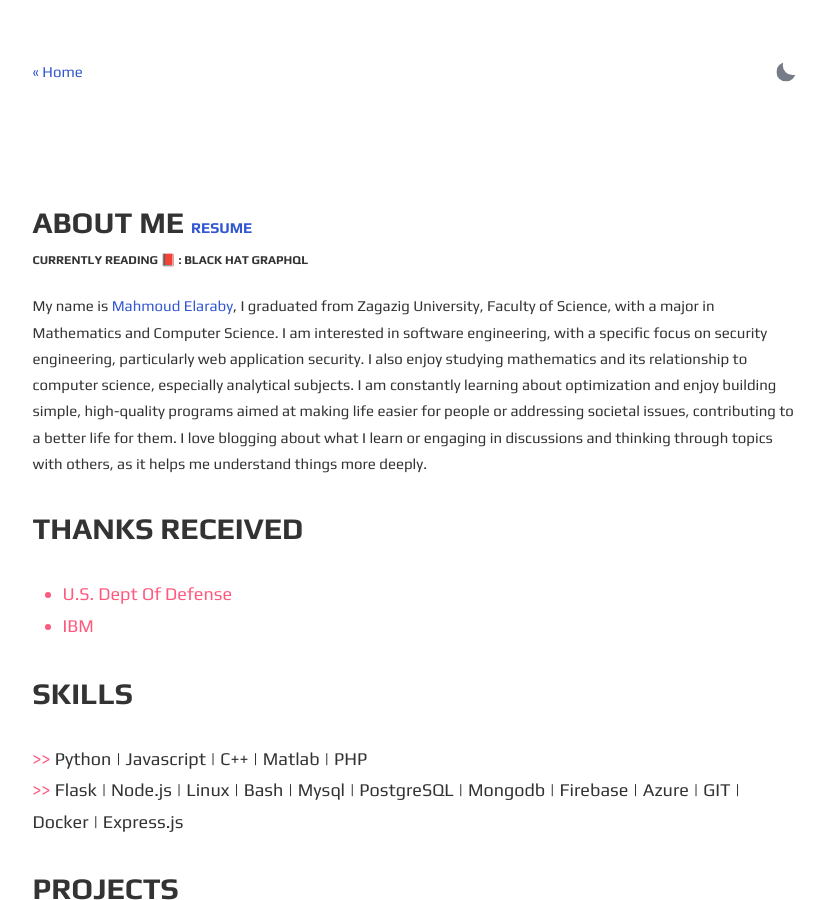
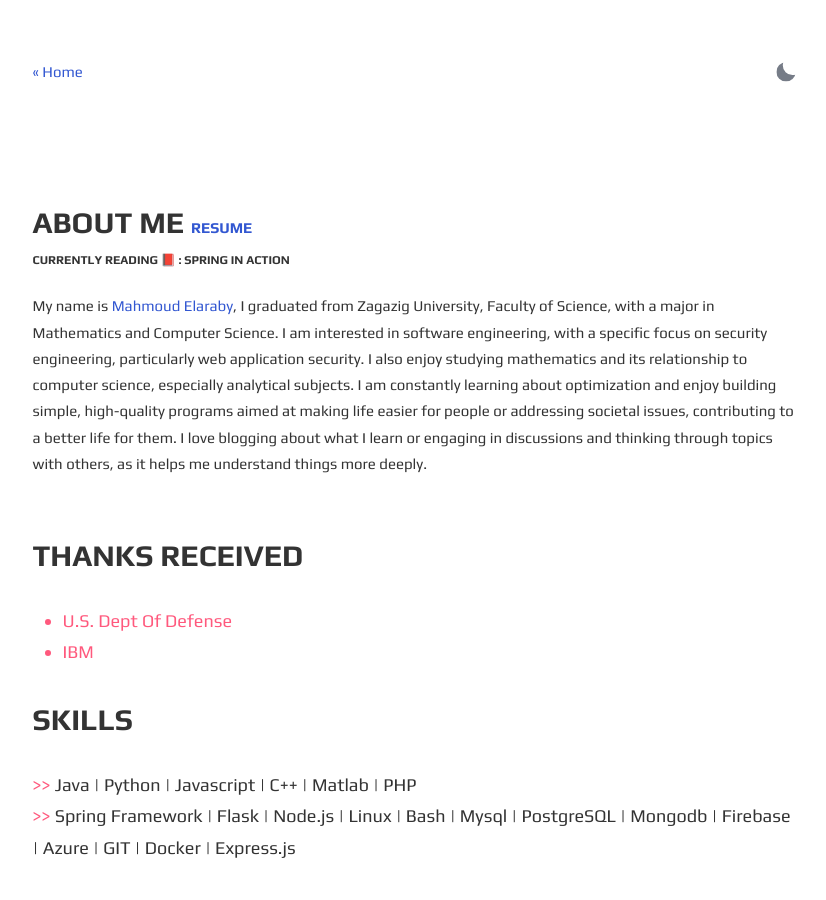
Before and after one commit to Seth0x41/seth0x41.github.io, a Jekyll site: the page built from about.html, in a window 1280 px wide and 900 px high. Shown: the whole window, without its empty margins (225-1051 px from the left). Built offline with Jekyll 4.4.1, drawn with Linux system fonts in a browser that asks for light colours; some of the changed text lies outside the part shown.

Commit message:
change reading list

```diff
--- a/_config.yml
+++ b/_config.yml
@@ -4,9 +4,9 @@ greetings: Hello there! 👋
 description: >-
   Blogging about Software Engineering and Cyber Security.
 lang: en-US
-timezone:  Africa/Cairo
+timezone: Africa/Cairo
 data-theme: dark # default theme "dark" | "light"
-discus-identifier:  # replace with your disqus shortname
+discus-identifier: # replace with your disqus shortname
 comments-enabled: false # true to enable disqus comments, false to hide them
 author:
   name: seth0x41
@@ -19,7 +19,7 @@ author:
   linkedin: seth0x41 # linkedin profile
   email: Sec.MahmoudAlarby@email.com # email adress
   telegram: seth0x41
-  reading: Black Hat Graphql
+  reading: [" Spring in Action"]
 # Font Settings
 googlewebfonts: family=Play:wght@400;700&family=Source+Code+Pro:ital,wght@0,200;0,300;0,400;0,600;0,700;0,900;1,300;1,400;1,500;1,600;1,700;1,900
 
@@ -32,12 +32,10 @@ permalink: pretty
 # url: "http://localhost:4000" #
 # baseurl: "" #
 
-
 markdown: kramdown
 kramdown:
   input: GFM
   syntax_highlighter: rouge
-
 
 exclude:
   - .jekyll-cache
@@ -73,24 +71,21 @@ collections:
     permalink: /:year/:month/:day/:slug
 
 defaults:
-  -
-    scope:
+  - scope:
       path: ""
     values:
       layout: "default"
-  -
-    scope:
+  - scope:
       path: ""
       type: "pages"
     values:
       layout: "page"
-  -
-    scope:
+  - scope:
       path: ""
       type: "posts"
     values:
       layout: "post"
 
 relative_links:
-  enabled:     true
+  enabled: true
   collections: false
--- a/about.html
+++ b/about.html
@@ -14,7 +14,8 @@ layout: default
 <section>
     <!-- The Timeline -->
 
- <h1>About ME <span style="font-size: 15px;"><a href="https://drive.google.com/file/d/19pjNpuuwjIwcj4csZB-65894EYyq4n9h/view">Resume</a> <p style="font-size: 12px;">Currently Reading 📕 : {{ site.author.reading }}</p>
+ <h1>About ME <span style="font-size: 15px;"><a href="https://drive.google.com/file/d/19pjNpuuwjIwcj4csZB-65894EYyq4n9h/view">Resume</a>
+  <p style="font-size: 12px;">Currently Reading 📕 : {{ site.author.reading | join: ", " }}</p>
  </span></h1>
 
  <p>My name is <a href="https://www.linkedin.com/in/seth0x41/">Mahmoud Elaraby</a>, I graduated from Zagazig University, Faculty of Science, with a major in Mathematics and Computer Science.
@@ -25,6 +26,15 @@ layout: default
   </p>  <!-- adding an empty line to separate the social profile links -->
 </br>
 
+
+
+<!-- <ul style="padding-left: 30px; color: #ff597d ; font-size: 18px;">
+  <li>U.S. Dept Of Defense</li>
+  <li>IBM</li>
+</ul> -->
+<br>
+
+
 <h1>Thanks Received </h1>
 <ul style="padding-left: 30px; color: #ff597d ; font-size: 18px;">
   <li>U.S. Dept Of Defense</li>
@@ -33,8 +43,8 @@ layout: default
 <br>
 
 <h1>Skills </h1>
-<p style="font-size: 18px;"> <span style="color: #ff597d;">>> </span> Python | Javascript | C++ | Matlab | PHP </p>
-<p style="font-size: 18px;"> <span style="color: #ff597d;">>> </span> Flask | Node.js | Linux | Bash | Mysql | PostgreSQL | Mongodb | Firebase | Azure | GIT | Docker | Express.js  </p>
+<p style="font-size: 18px;"> <span style="color: #ff597d;">>> </span> Java | Python | Javascript | C++ | Matlab | PHP </p>
+<p style="font-size: 18px;"> <span style="color: #ff597d;">>> </span> Spring Framework | Flask | Node.js | Linux | Bash | Mysql | PostgreSQL | Mongodb | Firebase | Azure | GIT | Docker | Express.js  </p>
 <br>
 <h1>Projects</h1>
 <!-- 1st Project -->
@@ -105,7 +115,9 @@ layout: default
 </br>
 <h1>Publications</h1>
 <p style="font-size: 18px; "><a href="https://www.researchgate.net/publication/371833686_G_'_G-expansion_method_and_its_application_to_Mikhailov-Novikov-Wang_equation">(G′/G)-expansion method and its application to Mikhailov-Novikov-Wang equation </a></p>
-<p>This publication is for my second-term graduation research.<span style="color: rgb(39, 192, 46);"> Till now, my professor hasn't confirmed its public release. However, feel free to request access to it.</span><br>This article presents an application of the (G′/G)- expansion method to the Mikhailov-Novikov-Wang equation, a non-evolutionary partial differential equation that has garnered extensive research attention due to its fundamental significance in various branches of physics and mathematics. The (G′/G)-expansion method is a powerful mathematical tool for finding exact solutions for nonlinear partial differential equations. In this article, we describe the main steps of the (G′/G)- expansion method and apply it to the Mikhailov-Novikov- Wang equation. We obtain new exact solutions for this complex system, demonstrating the effectiveness of the (G′/G)-expansion method in solving challenging problems in physics and mathematics. This article highlights the importance of nonlinear partial differential equations in modeling complex physical phenomena and underscores the value of mathematical tools such as the (G′/G)-expansion method in advancing our understanding of these systems.</p>
+<p style="margin-bottom: 20px;">This publication is for my second-term graduation research.<span style="color: rgb(39, 192, 46);"> Till now, my professor hasn't confirmed its public release. However, feel free to request access to it.</span><br>This article presents an application of the (G′/G)- expansion method to the Mikhailov-Novikov-Wang equation, a non-evolutionary partial differential equation that has garnered extensive research attention due to its fundamental significance in various branches of physics and mathematics. The (G′/G)-expansion method is a powerful mathematical tool for finding exact solutions for nonlinear partial differential equations. In this article, we describe the main steps of the (G′/G)- expansion method and apply it to the Mikhailov-Novikov- Wang equation. We obtain new exact solutions for this complex system, demonstrating the effectiveness of the (G′/G)-expansion method in solving challenging problems in physics and mathematics. This article highlights the importance of nonlinear partial differential equations in modeling complex physical phenomena and underscores the value of mathematical tools such as the (G′/G)-expansion method in advancing our understanding of these systems.</p>
+
 <section>
+  <p style="text-align: center;margin-bottom: 20px;">This <a href="https://github.com/DavideBri/Gesko">template</a> is open-source. I made a few adjustments to it and used it. I'm very grateful to its creator.</p>
   <nav class="post-nav" /nav>
 </section>
```
